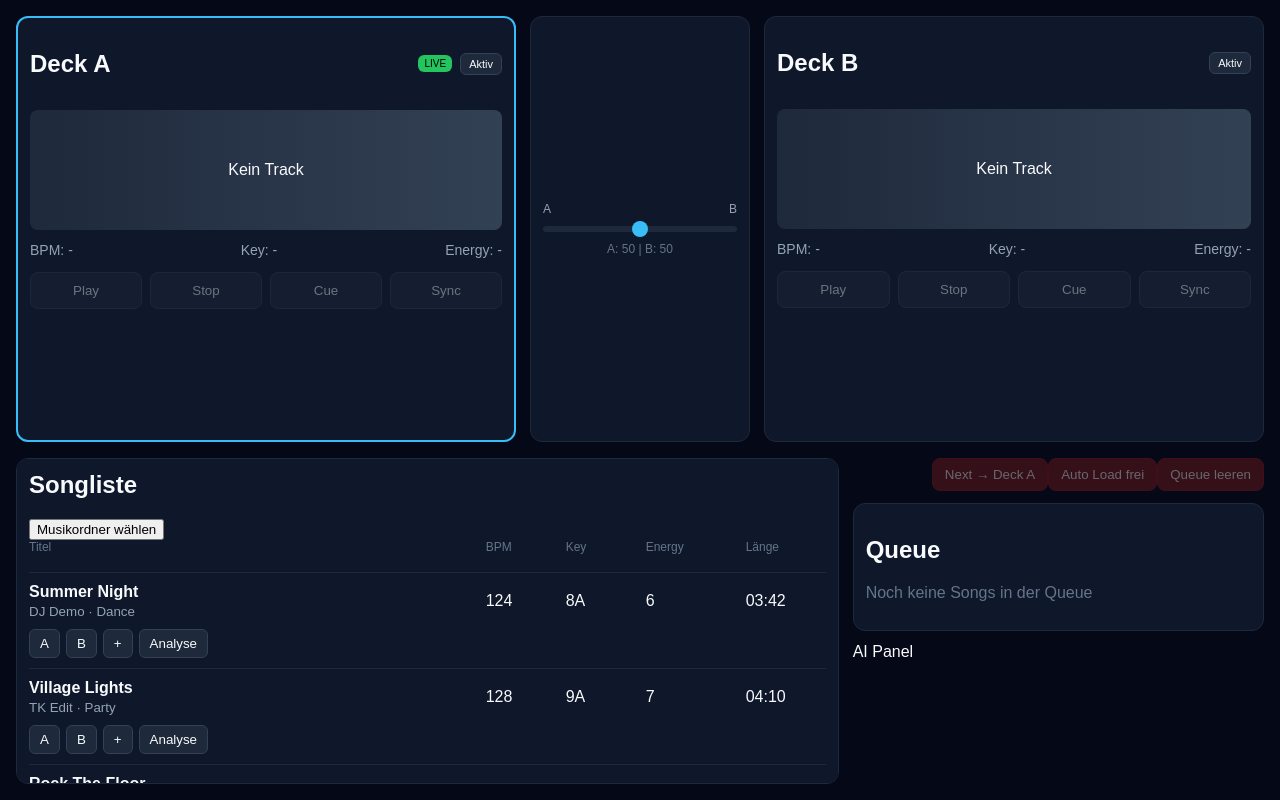
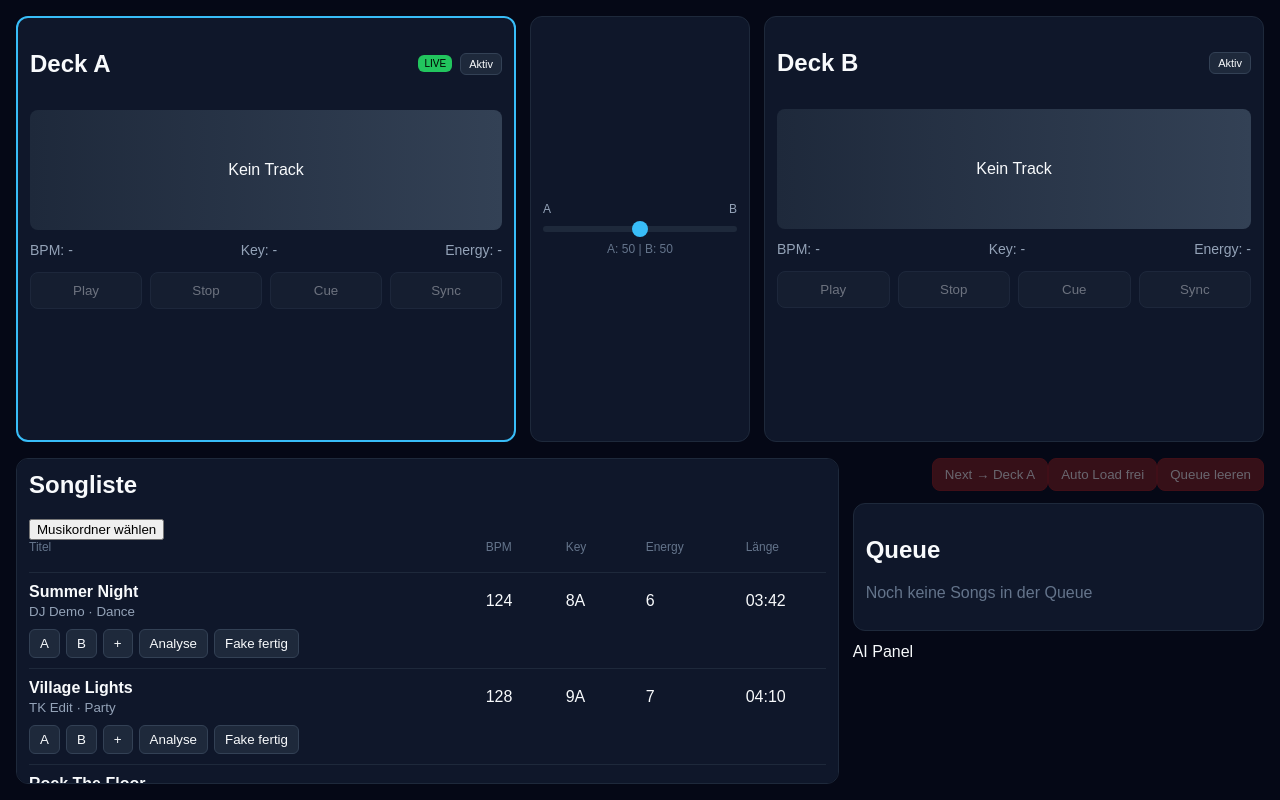
Before and after one commit to thomas-2026-dorf/mac-ki-dj, a React (Vite) app: page / in a window 1280 px wide. Built offline with nearby package versions, Linux system fonts and the light colour scheme.

Commit message:
Fake-Analyse Workflow für Tracks ergänzt

```diff
--- a/src/components/TrackList.tsx
+++ b/src/components/TrackList.tsx
@@ -98,19 +98,78 @@ export default function TrackList({
         }
     }
 
-    // 🔥 Analyse vormerken
     function markForAnalysis(trackId: string) {
-        const updated = tracks.map((t) => {
-            if (t.id !== trackId) return t;
+        const updated = tracks.map((track) => {
+            if (track.id !== trackId) return track;
 
             return {
-                ...t,
+                ...track,
                 analysis: {
-                    ...(t.analysis || {
+                    ...(track.analysis || {
                         cuePoints: [],
                         loops: [],
                     }),
                     status: "pending" as const,
+                },
+            };
+        });
+
+        setTracks(updated);
+        saveLibrary(updated, musicFolder);
+    }
+
+    function runFakeAnalysis(trackId: string) {
+        const updated = tracks.map((track) => {
+            if (track.id !== trackId) return track;
+
+            return {
+                ...track,
+                bpm: track.bpm || 124,
+                key: track.key === "-" ? "8A" : track.key,
+                energy: track.energy || 7,
+                analysis: {
+                    ...(track.analysis || {
+                        cuePoints: [],
+                        loops: [],
+                    }),
+                    status: "done" as const,
+                    analyzedAt: new Date().toISOString(),
+                    detectedBpm: track.bpm || 124,
+                    detectedKey: track.key === "-" ? "8A" : track.key,
+                    introEndSeconds: 16,
+                    outroStartSeconds: 165,
+                    hasDjOutro: false,
+                    note: "Fake-Analyse: Testwerte für Workflow gesetzt.",
+                    cuePoints: [
+                        {
+                            id: `${track.id}-cue-start`,
+                            name: "Start",
+                            timeSeconds: 0,
+                            type: "start" as const,
+                        },
+                        {
+                            id: `${track.id}-cue-intro-end`,
+                            name: "Intro Ende",
+                            timeSeconds: 16,
+                            type: "intro" as const,
+                        },
+                        {
+                            id: `${track.id}-cue-outro`,
+                            name: "Outro Start",
+                            timeSeconds: 165,
+                            type: "outro" as const,
+                        },
+                    ],
+                    loops: [
+                        {
+                            id: `${track.id}-loop-outro`,
+                            name: "Outro Loop 16 Beats",
+                            startSeconds: 165,
+                            endSeconds: 173,
+                            beats: 16 as const,
+                            purpose: "outro-builder" as const,
+                        },
+                    ],
                 },
             };
         });
@@ -131,7 +190,7 @@ export default function TrackList({
             <div className="track-list-title-row">
                 <h2>Songliste</h2>
 
-                <button onClick={handleSelectFolder}>
+                <button type="button" onClick={handleSelectFolder}>
                     Musikordner wählen
                 </button>
             </div>
@@ -164,6 +223,12 @@ export default function TrackList({
                                 Analyse geplant
                             </div>
                         )}
+
+                        {track.analysis?.status === "done" && (
+                            <div style={{ color: "lightgreen", fontSize: "12px" }}>
+                                Analyse fertig · BPM {track.analysis.detectedBpm} · Key {track.analysis.detectedKey}
+                            </div>
+                        )}
                     </div>
 
                     <span>{track.bpm}</span>
@@ -172,12 +237,16 @@ export default function TrackList({
                     <span>{track.duration}</span>
 
                     <div className="load-buttons">
-                        <button onClick={() => onLoadA(track)}>A</button>
-                        <button onClick={() => onLoadB(track)}>B</button>
-                        <button onClick={() => onAddToQueue(track)}>+</button>
+                        <button type="button" onClick={() => onLoadA(track)}>A</button>
+                        <button type="button" onClick={() => onLoadB(track)}>B</button>
+                        <button type="button" onClick={() => onAddToQueue(track)}>+</button>
 
-                        <button onClick={() => markForAnalysis(track.id)}>
+                        <button type="button" onClick={() => markForAnalysis(track.id)}>
                             Analyse
+                        </button>
+
+                        <button type="button" onClick={() => runFakeAnalysis(track.id)}>
+                            Fake fertig
                         </button>
                     </div>
                 </div>
```
